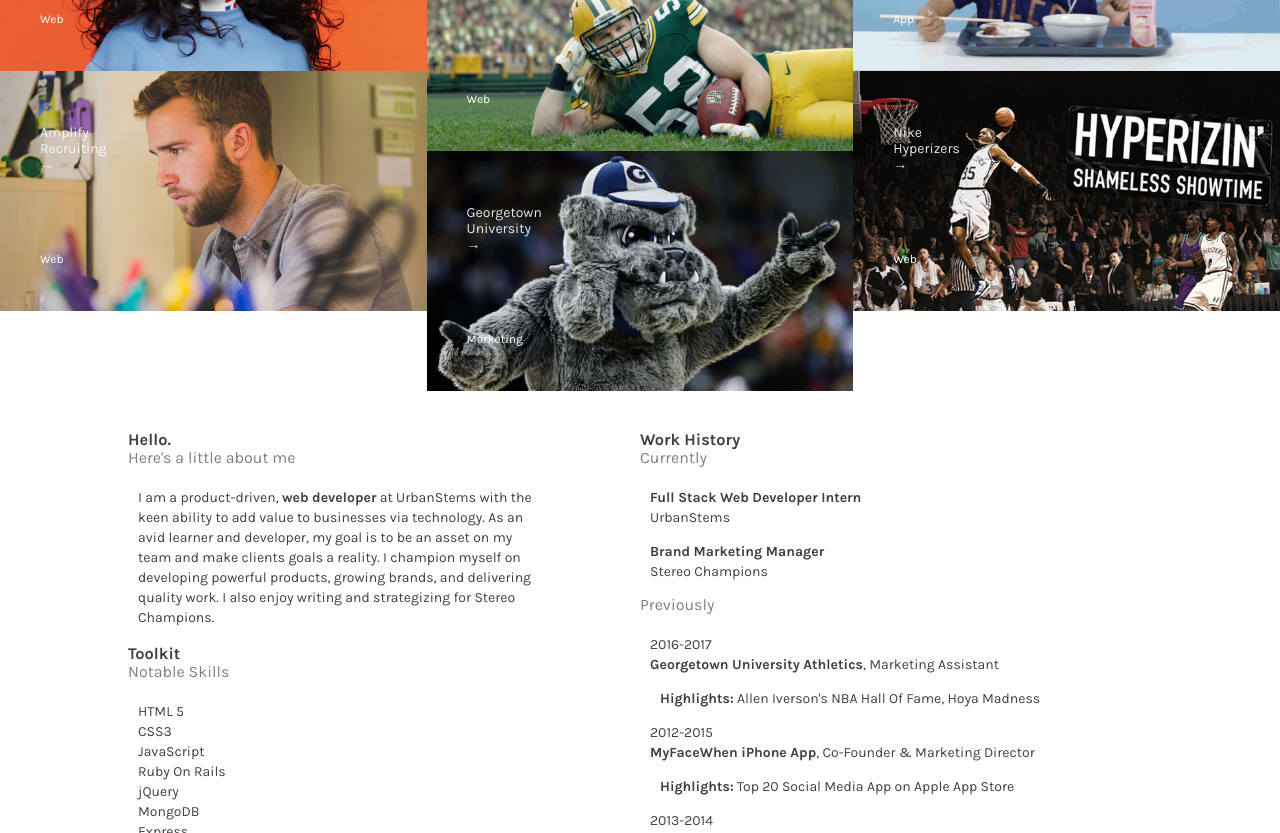
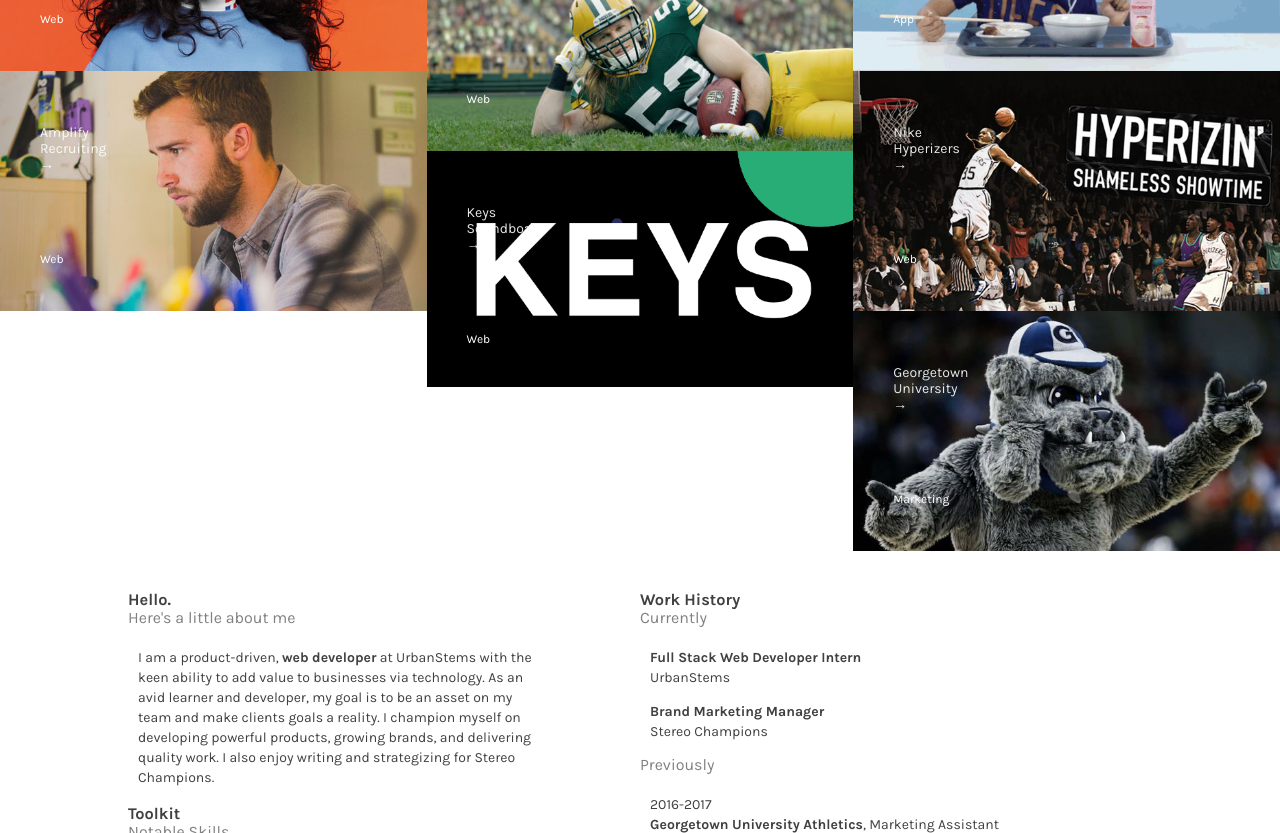
Before and after one commit to rodneycurl/rodneycurl.github.io, a plain HTML site: page index.html in a window 1280 px wide. Shown: the part 627-1460 px from the top of the page. Drawn offline with nearby package versions, Linux system fonts and the light colour scheme.

Commit message:
adding keys

```diff
--- a/index.html
+++ b/index.html
@@ -147,13 +147,13 @@
             <img class="img-responsive" src="images/amp.jpg">
           </a>
         </div>
-        <!-- <div class="grid-item">
+        <div class="grid-item">
           <p class= "project-details">Keys Soundboard →</p>
           <p class= "project-tools">Web</p>
           <a class="" href="work/keys-soundboard/keys.html" target="" title="Keys" style="">
             <img class="img-responsive" src="images/keys.gif">
           </a>
-        </div> -->
+        </div>
         <!-- <div class="grid-item">
           <p class= "project-details">Allen Iverson HOF →</p>
           <p class= "project-tools">Marketing</p>
```
